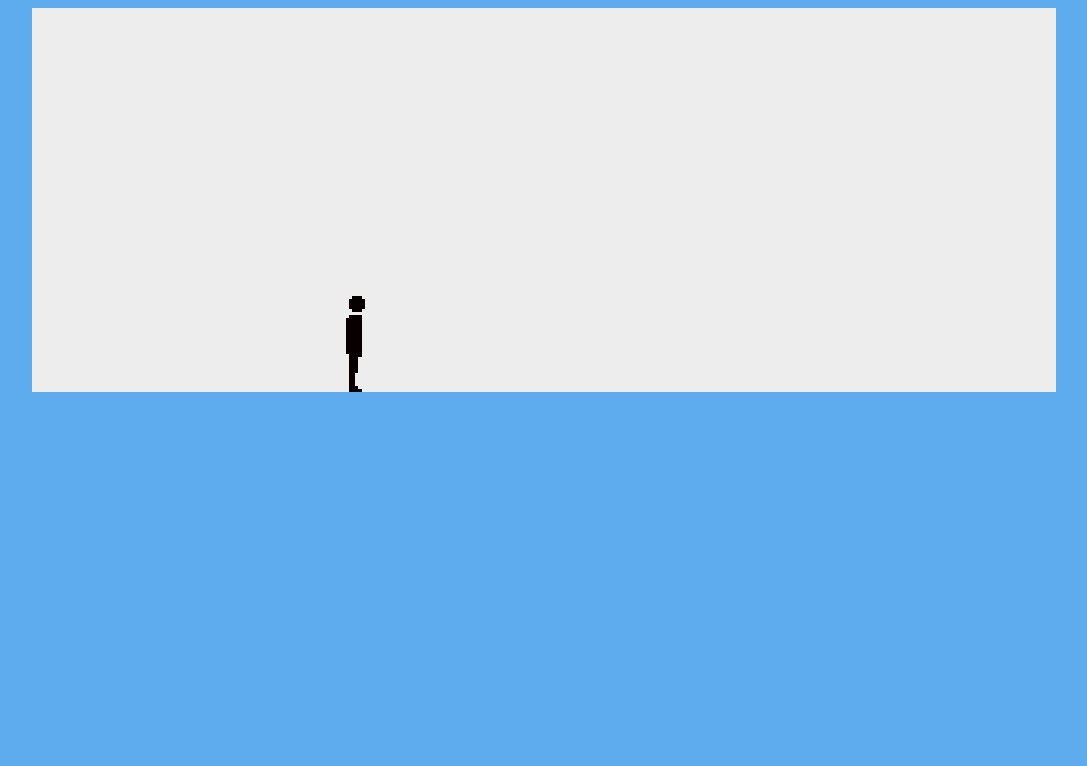
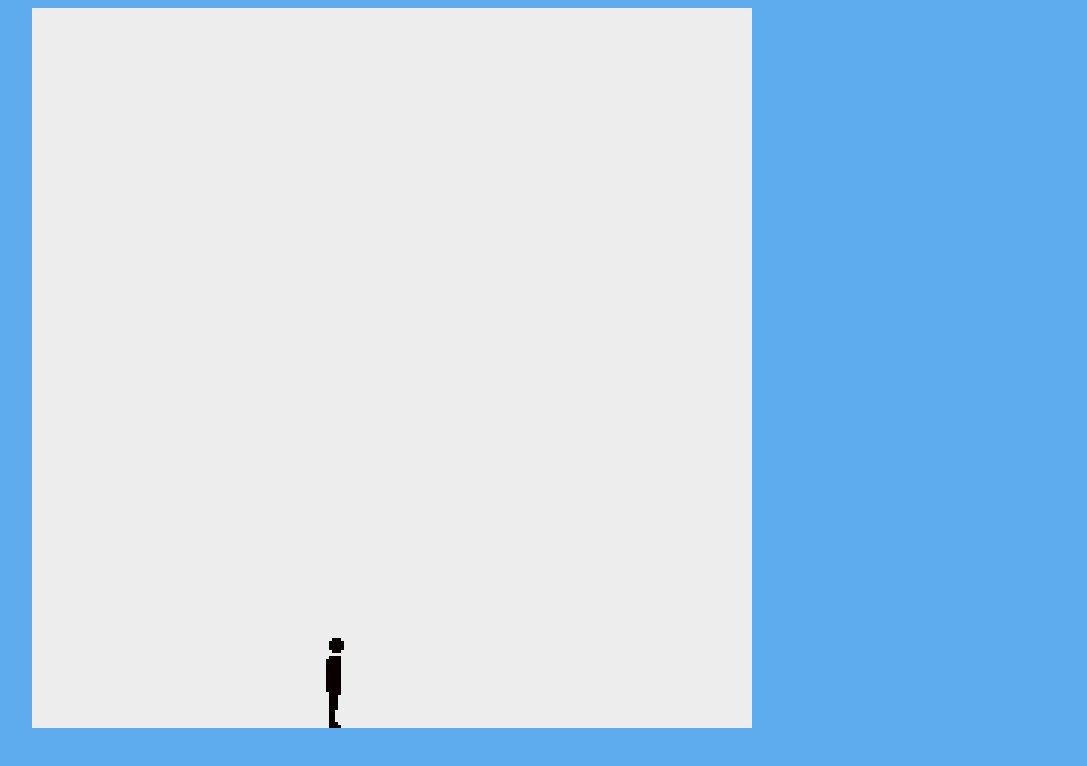
Before and after one commit to nathanielperry/lucas-birthday-2019, a website built with webpack: page src/index.html in a window 1280 px wide. Shown: the whole page, without its empty margins (96-1183 px from the left). Built offline with nearby package versions, Linux system fonts and the light colour scheme.

Commit message:
Moved scene login to module

```diff
--- a/src/entities/walker.js
+++ b/src/entities/walker.js
@@ -27,6 +27,14 @@ export default class Walker extends Phaser.GameObjects.Sprite {
         this.anims.play('stand');
     }
 
+    static preload(scene) {
+        scene.load.spritesheet(
+            'walker',
+            'assets/walk.png',
+            { frameWidth: 16, frameHeight: 32 }
+        )
+    }
+
     update(time, delta) {
         if (this.cursors.left.isDown) {
             this.body.setVelocityX(-50);
--- a/src/index.js
+++ b/src/index.js
@@ -1,13 +1,14 @@
 import './styles.sass';
 import Phaser from 'phaser';
-import Walker from './entities/walker';
+
+import GamePlay from './scenes/GamePlay'
 
 const config = {
     type: Phaser.AUTO,
     pixelArt: true,
     parent: 'game',
-    width: 320,
-    height: 120,
+    width: 240,
+    height: 240,
     scale: {
         mode: Phaser.Scale.FIT,
     },
@@ -16,33 +17,11 @@ const config = {
         arcade: {
             gravity: { y: 300 }
         }
-    },
-    scene: {
-        preload,
-        create,
-        update
     }
 };
 
-let walker = null;
 const game = new Phaser.Game(config);
-
-function preload() {
-    this.load.spritesheet(
-        'walker',
-        'assets/walk.png',
-        { frameWidth: 16, frameHeight: 32 }
-    );
-}
-
-function create() {
-    this.cameras.main.setBackgroundColor('#EDEDED');
-    walker = new Walker({
-        scene: this,
-        x: 100, y: 50
-    });
-}
-
-function update(time, delta) {
-    walker.update();
-}
+game.scene.add('GamePlay', GamePlay);
+// game.events.once(Phaser.Scenes.Events.CREATE, scene => {
+//     scene.cursors = scene.input.keyboard.createCursorKeys();
+// });
--- /dev/null
+++ b/src/scenes/GamePlay.js
@@ -0,0 +1,28 @@
+import GameScene from './GameScene';
+import Walker from '../entities/walker';
+
+export default class GamePlay extends GameScene {
+    constructor() {
+        super({key: 'GamePlay', active: true});
+    }
+
+    init() {
+
+    }
+
+    preload() {
+        Walker.preload(this);
+    }
+
+    create() {
+        this.cameras.main.setBackgroundColor('#EDEDED');
+        this.walker = new Walker({
+            scene: this,
+            x: 100, y: 50
+        });
+    }
+
+    update(time, delta) {
+        this.walker.update(time, delta);
+    }
+}
--- /dev/null
+++ b/src/scenes/GameScene.js
@@ -0,0 +1,8 @@
+import Phaser from 'phaser';
+
+export default class GameScene extends Phaser.Scene {
+    constructor(config) {
+        super(config);
+
+    }
+}
--- a/src/styles.sass
+++ b/src/styles.sass
@@ -2,4 +2,6 @@ body
     background-color: #5eabed
 #game
     width: 80vw !important
+    max-height: 90vh
     margin: auto
+    // TODO: Always center game
```
